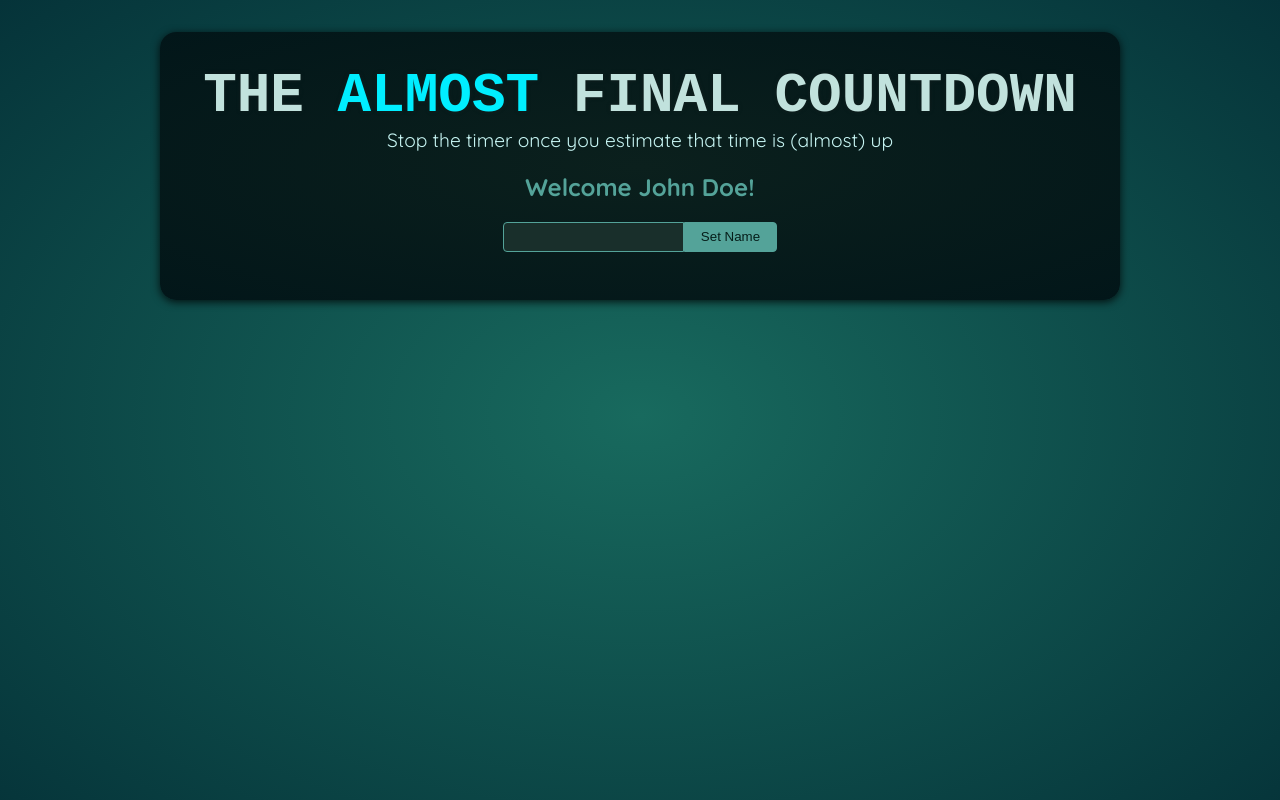
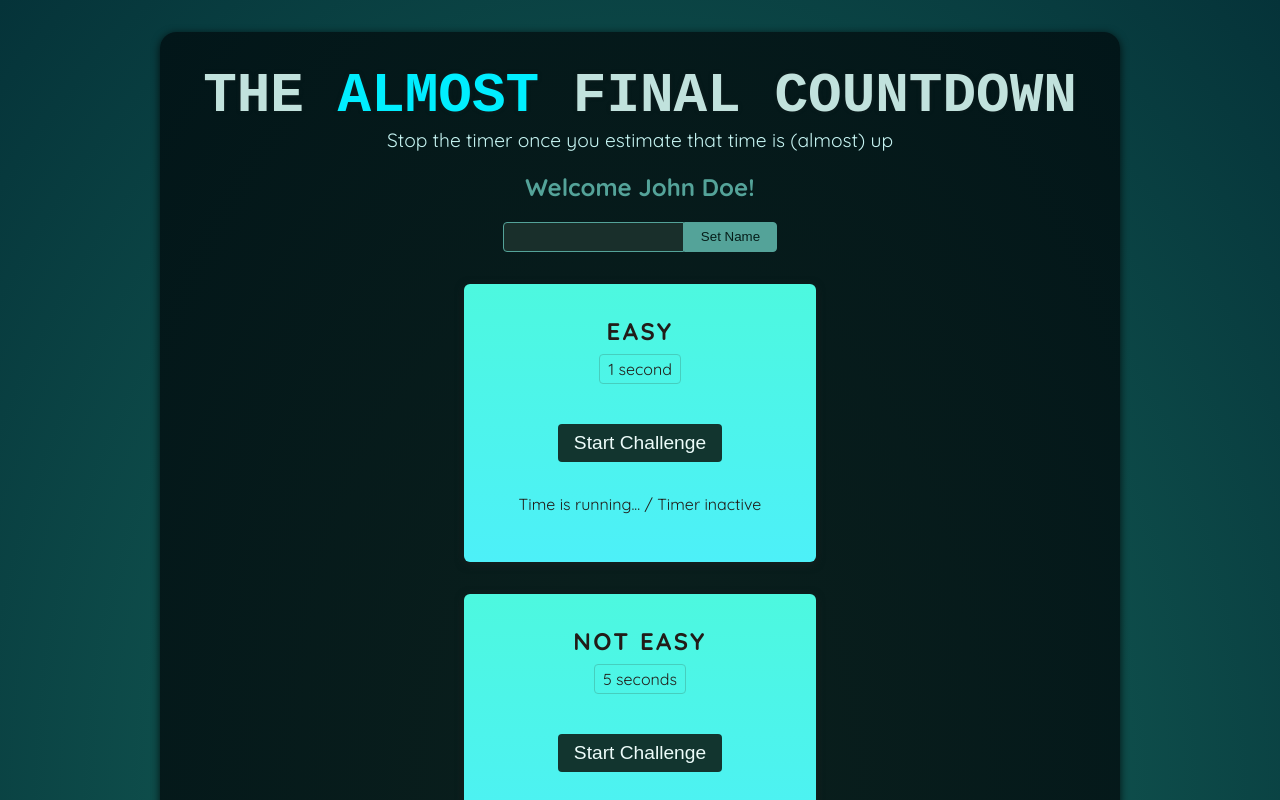
Before and after one commit to dazzlingtea/react-study202406, a React (Create React App) app: page / in a window 1280 px wide. Shown: the top 800 px of the page. Built offline with nearby package versions, Linux system fonts and the light colour scheme; a web font is replaced by a local one.

Commit message:
# Ref 도전과제 컴포넌트 생성

```diff
--- a/src/App.js
+++ b/src/App.js
@@ -1,5 +1,6 @@
 import React from 'react';
 import Player from "./components/Ref/Player";
+import TimeChallenge from "./components/Ref/TimeChallenge";
 
 
 const App = () => {
@@ -9,7 +10,12 @@ const App = () => {
   return (
     <>
       <Player />
-      <div id="challengers"></div>
+      <div id="challengers">
+        <TimeChallenge title='Easy' targetTime={1}/>
+        <TimeChallenge title='Not Easy' targetTime={5}/>
+        <TimeChallenge title='Getting Tough' targetTime={10}/>
+        <TimeChallenge title='Props Only' targetTime={15}/>
+      </div>
     </>
   );
 };
--- /dev/null
+++ b/src/components/Ref/TimeChallenge.js
@@ -0,0 +1,22 @@
+import React from 'react';
+
+const TimerChallenge = ({ title, targetTime }) => {
+  return (
+    <section className="challenge">
+      <h2>{title}</h2>
+      <p className="challenge-time">
+        {targetTime} second{targetTime > 1 ? 's': ''}
+      </p>
+      <p>
+        <button>
+          Start Challenge
+        </button>
+      </p>
+      <p className="">
+        Time is running... / Timer inactive
+      </p>
+    </section>
+  );
+};
+
+export default TimerChallenge;
```
